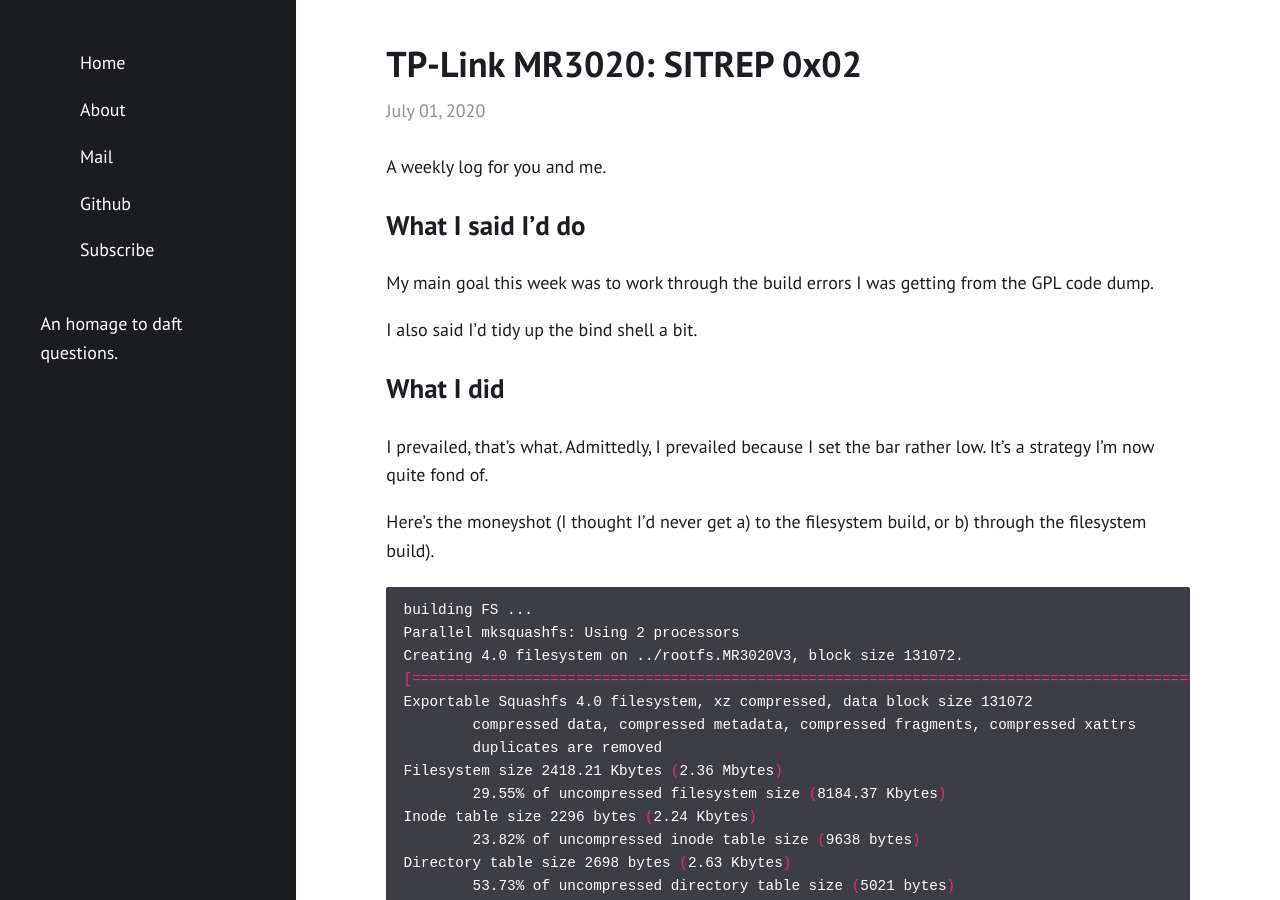
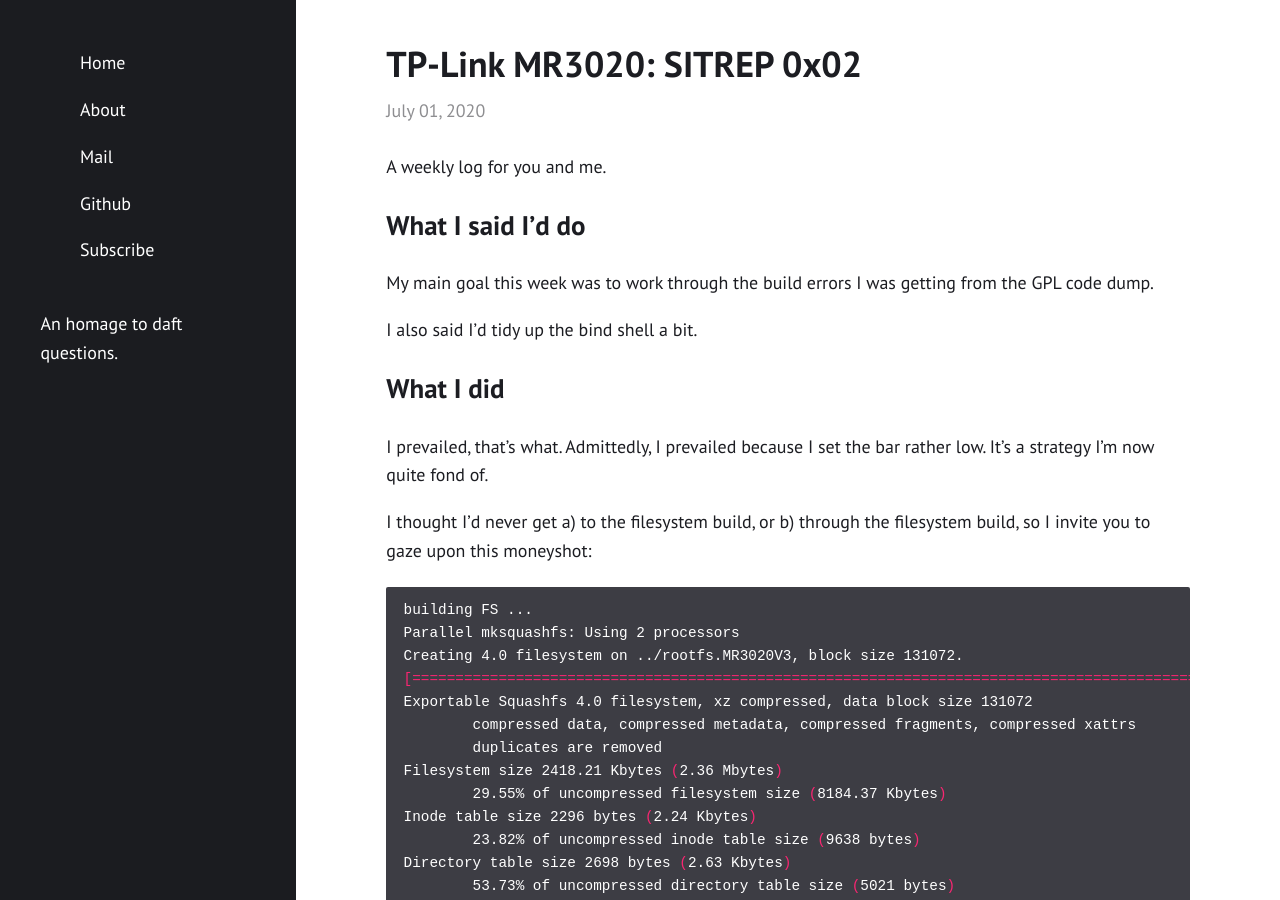
Before and after one commit to unmeg/unmeg.github.io, a Jekyll site: the page built from _posts/2020-07-01-tplink-mr3020-sitrep-2.md, in a window 1280 px wide and 900 px high. Built offline with Jekyll 4.4.1, drawn with Linux system fonts in a browser that asks for light colours.

Commit message:
Update 2020-07-01-tplink-mr3020-sitrep-2.md

````diff
--- a/_posts/2020-07-01-tplink-mr3020-sitrep-2.md
+++ b/_posts/2020-07-01-tplink-mr3020-sitrep-2.md
@@ -14,7 +14,7 @@
 
 I prevailed, that's what. Admittedly, I prevailed because I set the bar rather low. It's a strategy I'm now quite fond of.
 
-Here's the moneyshot (I thought I'd never get a) to the filesystem build, or b) through the filesystem build).
+I thought I'd never get a) to the filesystem build, or b) through the filesystem build, so I invite you to gaze upon this moneyshot:
 
 ```bash
 building FS ...
````
